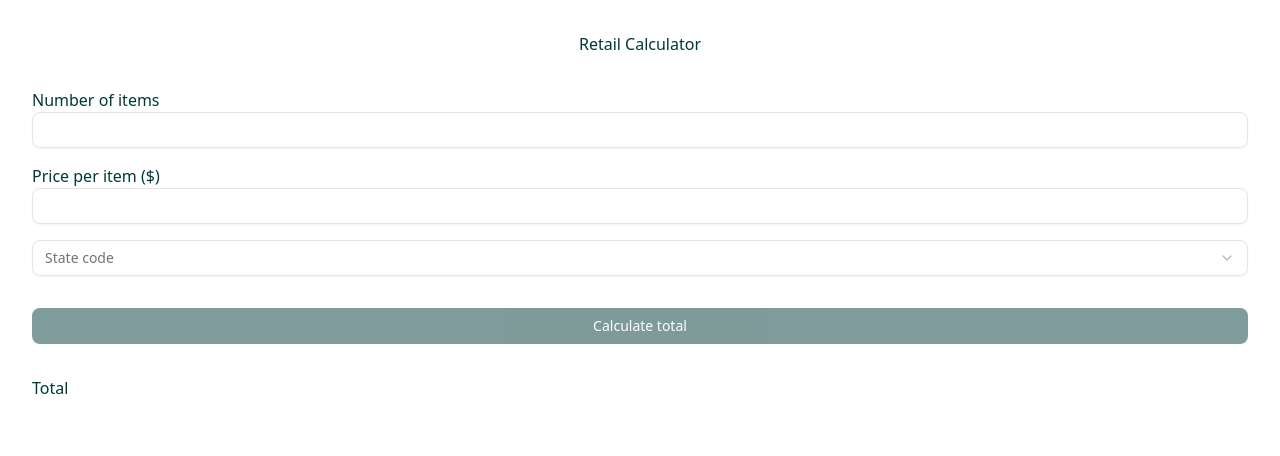
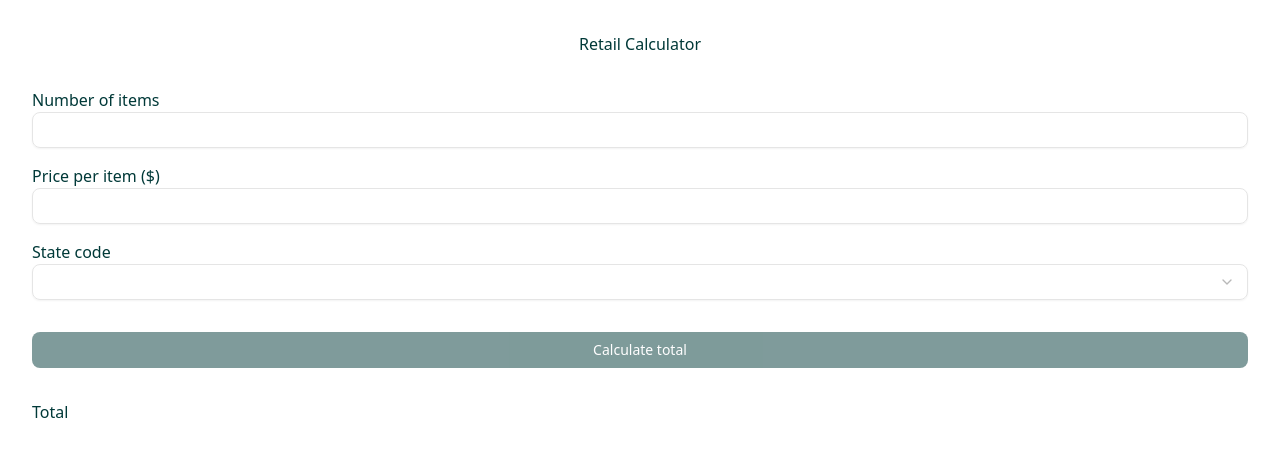
Before and after one commit to johnyherangi/foodstuffs-technical-exercise, a React (Vite) app: page / in a window 1280 px wide. Shown: the top 456 px of the page. Built offline with nearby package versions, Linux system fonts and the light colour scheme.

Commit message:
add label to state code select input

```diff
--- a/src/App.tsx
+++ b/src/App.tsx
@@ -39,15 +39,19 @@ function App() {
             onChange={(e) => setPrice(Number(e.target.value))}
           />
         </div>
+        <div className="flex flex-col items-start">
+          <label htmlFor="state" className="text-nowrap">
+            State code
+          </label>
           <SelectInput
             id="state"
             name="state"
             options={stateCodes}
-          placeholder="State code"
             className="w-full"
             value={state}
             onChange={setState}
           />
+        </div>
         <SubmitButton disabled={!items || !price || !state} className="mt-4">
           Calculate total
         </SubmitButton>
```
Lines whose indentation alone changed are shown as unchanged.
